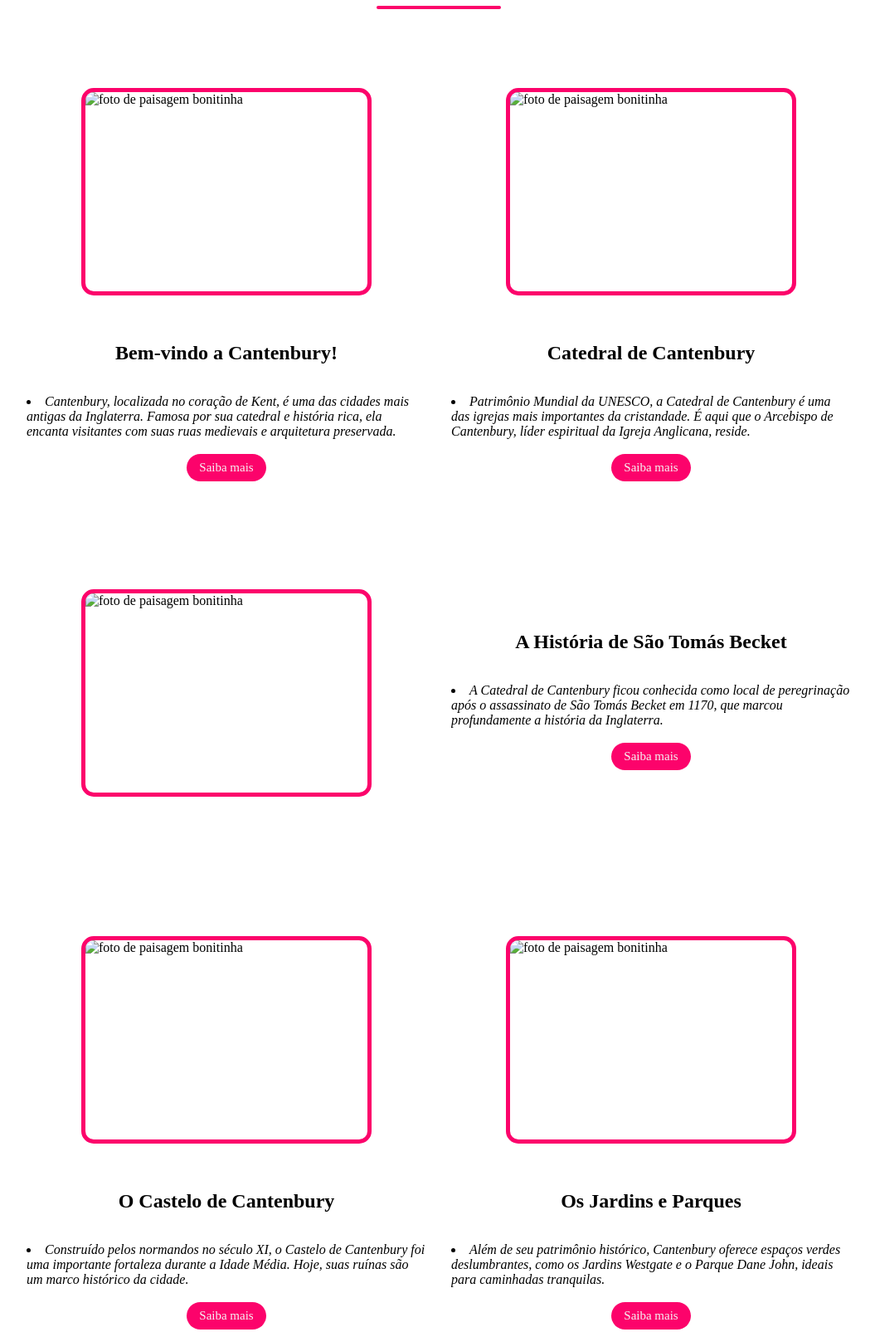
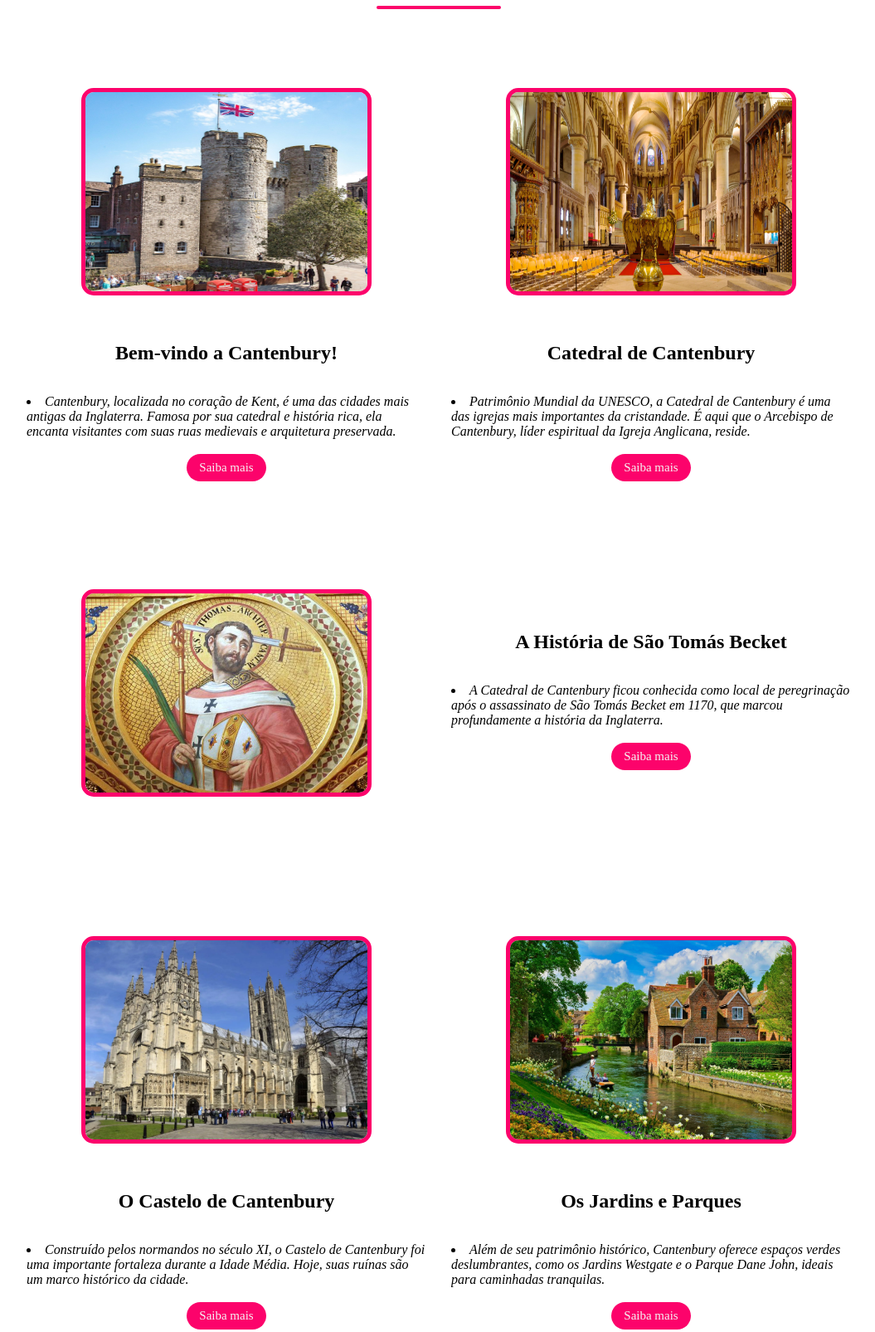
Before and after one commit to Anina06/Janela-modal, a plain HTML site: page index.html in a window 1280 px wide. Shown: the part 951-2556 px from the top of the page at 83% size, without its empty margins (111-1166 px from the left). Drawn offline with Linux system fonts and the light colour scheme.

Commit message:
Add files via upload

```diff
--- a/index.html
+++ b/index.html
@@ -43,7 +43,7 @@
 
           <section class="row">
             <div class="col">
-                <img  class="img" src="imagens/cantenbury-fortaleza.jpg" alt="foto de paisagem bonitinha" width="80%" height="10%">
+                <img  class="img" src="cantenbury-fortaleza.jpg" alt="foto de paisagem bonitinha" width="80%" height="10%">
                 <br>
                 <br>
                 <h1>Bem-vindo a Cantenbury!</h1>
@@ -55,7 +55,7 @@
             </div>
 
             <div class="col">
-                <img  class="img" src="imagens/Canterbury-Cathedral.avif" alt="foto de paisagem bonitinha"  width="80%">
+                <img  class="img" src="Canterbury-Cathedral.avif" alt="foto de paisagem bonitinha"  width="80%">
                 <br>
                 <br>
                 <h1>Catedral de Cantenbury</h1>
@@ -69,7 +69,7 @@
 
           <section class="row">
             <div class="col">
-                <img class="img" src="imagens/cantenbury-tomas.jpg" alt="foto de paisagem bonitinha" width="80%">
+                <img class="img" src="cantenbury-tomas.jpg" alt="foto de paisagem bonitinha" width="80%">
                 <br>
             </div>
 
@@ -86,7 +86,7 @@
 
           <section class="row">
             <div class="col">
-                <img  class="img" src="imagens/castelo.webp" alt="foto de paisagem bonitinha" width="80%">
+                <img  class="img" src="castelo.webp" alt="foto de paisagem bonitinha" width="80%">
                 <br>
                 <br>
                 <h1>O Castelo de Cantenbury</h1>
@@ -98,7 +98,7 @@
             </div>
 
             <div class="col">
-                <img  class="img" src="imagens/cantenbury-lago.jpg" alt="foto de paisagem bonitinha"  width="80%">
+                <img  class="img" src="cantenbury-lago.jpg" alt="foto de paisagem bonitinha"  width="80%">
                 <br>
                 <br>
                 <h1>Os Jardins e Parques</h1>
@@ -123,7 +123,7 @@
             </div>
 
             <div class="col">
-                <img  class="img" src="imagens/cantenbury-mercados.jpg" alt="foto de paisagem bonitinha"  width="80%">
+                <img  class="img" src="cantenbury-mercados.jpg" alt="foto de paisagem bonitinha"  width="80%">
             </div>
 
           </section>
--- a/style (1).css
+++ b/style (1).css
@@ -57,7 +57,7 @@ ul {
 header {
     width: 100vw;
     height: 100vh;
-    background-image: url(imagens/aerial-view-phu-chi-fa-morning-fog-sunrise-chiang-rai-thailand.jpg);
+    background-image: url(aerial-view-phu-chi-fa-morning-fog-sunrise-chiang-rai-thailand.jpg);
     background-position: bottom;
     background-size: cover;
     display: flex;
```
